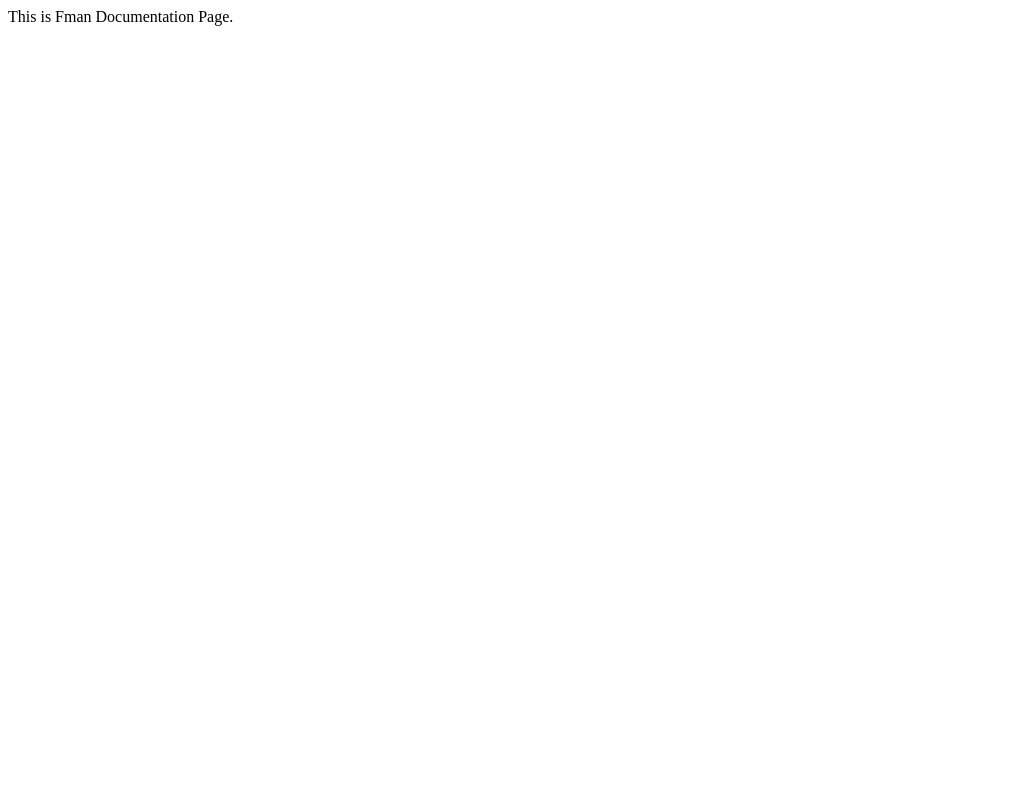
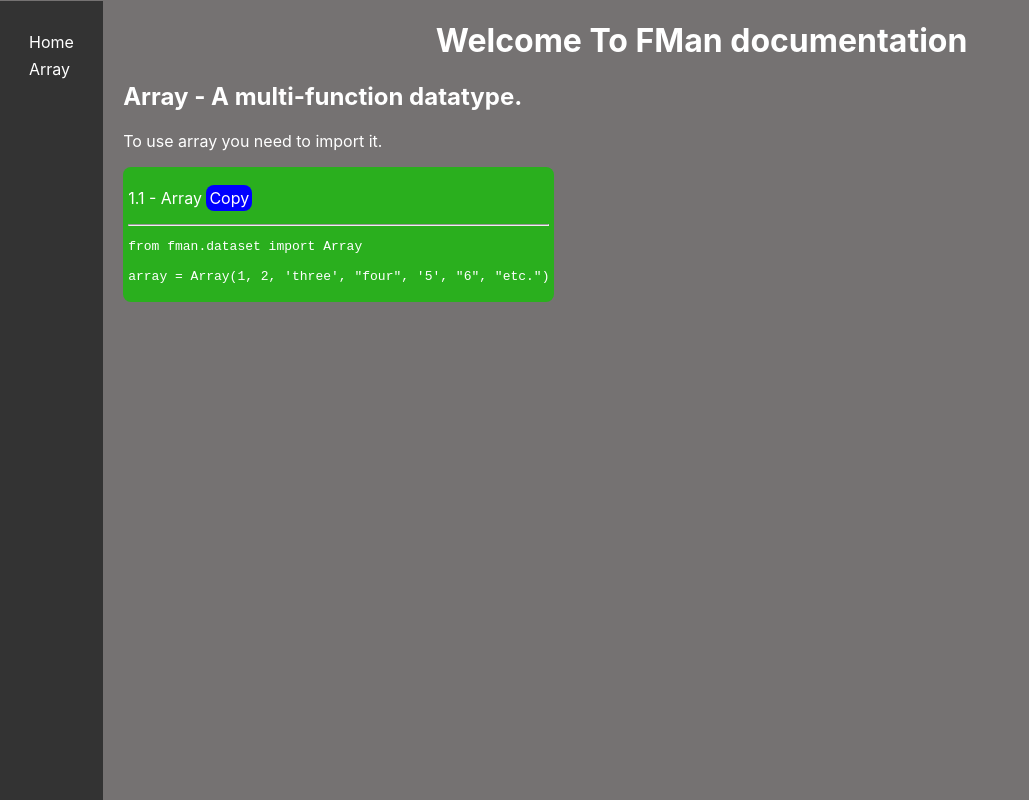
Before and after one commit to Almas-Ali/fman, a plain HTML site: page docs/index.html in a window 1280 px wide. Shown: the whole page, without its empty margins (0-1029 px from the left). Drawn offline with Linux system fonts and the light colour scheme.

Commit message:
Creating documentation for FMan project.

```diff
--- a/docs/index.html
+++ b/docs/index.html
@@ -1,16 +1,61 @@
 <!DOCTYPE html>
 <html lang="en">
+
 <head>
     <meta charset="UTF-8">
     <meta http-equiv="X-UA-Compatible" content="IE=edge">
     <meta name="viewport" content="width=device-width, initial-scale=1.0">
+    <link rel="stylesheet" href="./src/style.css">
     <title>Fman Documentation</title>
 </head>
+
+
 <body>
+    <aside>
+        <div>
+            <ul class="main-menu">
+                <li><a href="#home">Home</a></li>
+                <li><a href="#Array">Array</a></li>
+            </ul>
+        </div>
+    </aside>
 
-    <div class="container-fluid">
-        This is Fman Documentation Page.
+
+
+    <div class="main">
+        <div>
+            <h1 align="center">Welcome To FMan documentation</h1>
+        </div>
+
+        <div id="Array">
+            <h2>Array - A multi-function datatype.</h2>
+            <p>To use array you need to import it.</p>
+            <div class="multi-code">
+                <p>1.1 - Array
+                    <a href="#copy" class="copy-btn">Copy</a>
+                </p> <hr>
+                <pre>
+from fman.dataset import Array
+
+array = Array(1, 2, 'three', "four", '5', "6", "etc.")</pre>
+            </div>
+        </div>
+
     </div>
 
+
+
+    <footer></footer>
 </body>
+
+<!-- <body>
+
+    <main>
+        <div class="container-fluid">
+            This is Fman Documentation Page.
+        </div>
+    </main>
+
+</body> -->
+
 </html>
--- /dev/null
+++ b/docs/src/style.css
@@ -0,0 +1,92 @@
+body {
+  margin: 0;
+  padding: 0;
+  background-color: #504d4dc9;
+  color: #fff;
+  font-family: -apple-system, BlinkMacSystemFont, 'Segoe UI', Roboto, Oxygen, Ubuntu, Cantarell, 'Open Sans', 'Helvetica Neue', sans-serif;
+}
+
+.main-menu {
+  text-decoration: none;
+  background-color: #333;
+  position: fixed;
+  height: 100%;
+  padding: 1.5em;
+  color: #fff;
+  list-style-type: none;
+  margin-top: -20px !important;
+}
+
+.main-menu li {
+  margin: 7px 0;
+}
+
+a {
+    text-decoration: none;
+}
+
+.main-menu a {
+  color: #fff;
+  padding: 5px;
+  border-radius: 5px;
+}
+
+.main-menu a:active {
+  color: darkcyan;
+}
+
+.main-menu a:link {
+  color: #fff;
+}
+
+.main-menu a:hover {
+  color: #fff;
+  background-color: gray;
+  text-decoration-line: none;
+}
+
+.main {
+  margin-left: 7.7rem;
+}
+
+/* footer {
+    display: flex;
+    align-self: end;
+} */
+
+footer a {
+  color: #fff;
+  text-decoration: none;
+  padding: 5px;
+
+  position: relative;
+  left: 80%;
+  bottom: 0;
+}
+
+footer a:hover {
+  color: #fff;
+  background-color: gray;
+  text-decoration-line: none;
+}
+
+
+.multi-code {
+  background-color: rgb(42, 175, 30);
+  width: max-content;
+  padding: 5px;
+  border-radius: 8px;
+  color: #fff;
+}
+
+.copy-btn {
+  background-color: blue;
+  color: #fff;
+  padding: 3px;
+  border-radius: 8px;
+
+}
+
+hr {
+  color: coral;
+}
```
Also changed, not shown: 2 other files.
